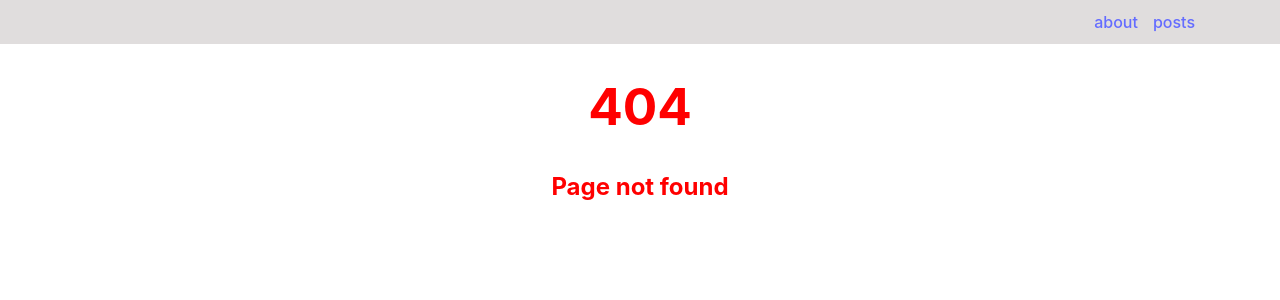
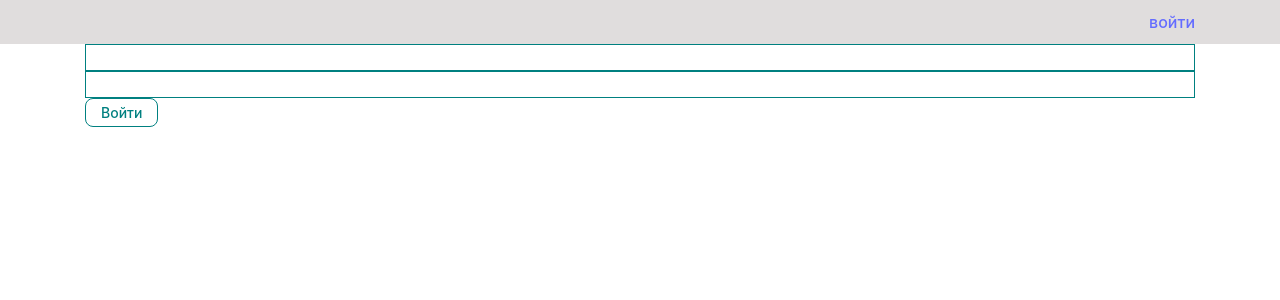
Before and after one commit to dsa25/learnReact, a React (Vite) app: page /login in a window 1280 px wide. Before the commit this address had no page. Shown: the top 300 px of the page. Built offline with nearby package versions, Linux system fonts and the light colour scheme.

Commit message:
auth and useContext

```diff
--- a/src/App.jsx
+++ b/src/App.jsx
@@ -1,9 +1,28 @@
+import { useEffect, useState } from "react"
 import { BrowserRouter } from "react-router-dom"
 import AppRouter from "@/components/AppRouter"
 import Navbar from "@/components/Navbar"
+import { AuthContext } from "@/context"
 
 function App() {
+  const [isAuth, setIsAuth] = useState(false)
+  const [isLoading, setIsLoading] = useState(true)
+
+  useEffect(() => {
+    if (localStorage.getItem("auth")) {
+      setIsAuth(true)
+    }
+    setIsLoading(false)
+  }, [])
+
   return (
+    <AuthContext.Provider
+      value={{
+        isAuth,
+        setIsAuth,
+        isLoading
+      }}
+    >
       <BrowserRouter>
         <header>
           <div className="row">
@@ -13,6 +32,7 @@ function App() {
 
         <AppRouter />
       </BrowserRouter>
+    </AuthContext.Provider>
   )
 }
 
--- a/src/components/AppRouter.jsx
+++ b/src/components/AppRouter.jsx
@@ -1,4 +1,5 @@
-import { Route, Routes } from "react-router-dom"
+import { useContext } from "react"
+import { Route, Routes, Navigate } from "react-router-dom"
 
 // import { routes } from "@/router"
 
@@ -6,16 +7,41 @@ import Posts from "@/pages/Posts"
 import PostIdPage from "@/pages/PostIdPage"
 import About from "@/pages/About"
 import Error from "@/pages/Error"
+import Loader from "@/components/UI/Loader/Loader"
+import Login from "@/pages/Login"
+import { AuthContext } from "@/context"
 
 function AppRouter() {
-  //   console.log(routes)
+  const { isAuth, isLoading } = useContext(AuthContext)
+
+  console.log("auth: " + isAuth)
+
+  if (isLoading) {
+    return (
+      <div
+        style={{ display: "flex", justifyContent: "center", padding: "30px" }}
+      >
+        <Loader />
+      </div>
+    )
+  }
+
   return (
     <Routes>
-      <Route path="/*" element={<Error />} />
-      <Route path="/about" element={<About />} />
-      <Route path="/" element={<Posts />} />
-      <Route path="/posts" element={<Posts />} />
-      <Route path="/posts/:idPost" element={<PostIdPage />} />
+      {isAuth ? (
+        <>
+          <Route path="/about" element={<About />} />
+          <Route path="/" element={<Posts />} />
+          <Route path="/posts" element={<Posts />} />
+          <Route path="/posts/:idPost" element={<PostIdPage />} />
+          <Route path="/login" element={<Navigate to="/posts" />} />
+        </>
+      ) : (
+        <>
+          <Route path="/login" element={<Login />} />
+          <Route path="*" element={<Navigate to="/login" />} />
+        </>
+      )}
     </Routes>
   )
 }
--- a/src/components/Navbar.jsx
+++ b/src/components/Navbar.jsx
@@ -1,8 +1,19 @@
-import { NavLink } from "react-router-dom"
+import { Link, NavLink } from "react-router-dom"
+import { AuthContext } from "@/context"
+import { useContext } from "react"
 
 function Navbar() {
+  const { isAuth, setIsAuth } = useContext(AuthContext)
+
+  const logout = () => {
+    setIsAuth(false)
+    localStorage.removeItem("auth")
+  }
+
   return (
     <nav>
+      {isAuth ? (
+        <>
           <NavLink
             to="/about"
             className={({ isActive }) => (isActive ? " active" : "")}
@@ -15,6 +26,13 @@ function Navbar() {
           >
             posts
           </NavLink>
+          <Link onClick={logout}>Выйти</Link>
+        </>
+      ) : (
+        <>
+          <Link to="/login">войти</Link>
+        </>
+      )}
     </nav>
   )
 }
--- /dev/null
+++ b/src/context/index.js
@@ -0,0 +1,3 @@
+import { createContext } from "react"
+
+export const AuthContext = createContext(null)
--- /dev/null
+++ b/src/pages/Login.jsx
@@ -0,0 +1,26 @@
+import MyButton from "@/components/UI/button/MyButton"
+import MyInput from "@/components/UI/input/MyInput"
+import { useContext } from "react"
+import { AuthContext } from "@/context"
+
+function Login() {
+  const { isAuth, setIsAuth } = useContext(AuthContext)
+
+  const login = (event) => {
+    event.preventDefault()
+    setIsAuth(true)
+    localStorage.setItem("auth", true)
+  }
+
+  return (
+    <div className="row">
+      <form onSubmit={login} className="form">
+        <MyInput type="text" placehoder="login" />
+        <MyInput type="password" placehoder="password" />
+        <MyButton>Войти</MyButton>
+      </form>
+    </div>
+  )
+}
+
+export default Login
```
Lines whose indentation alone changed are shown as unchanged.
